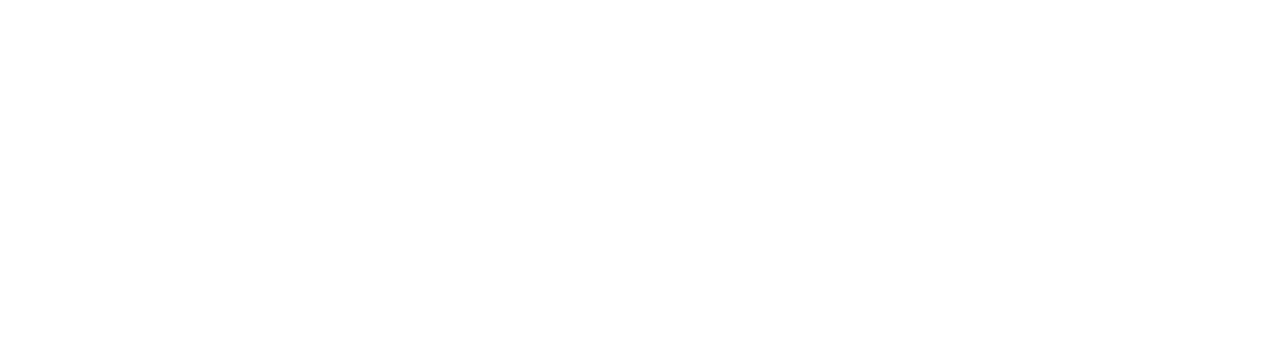
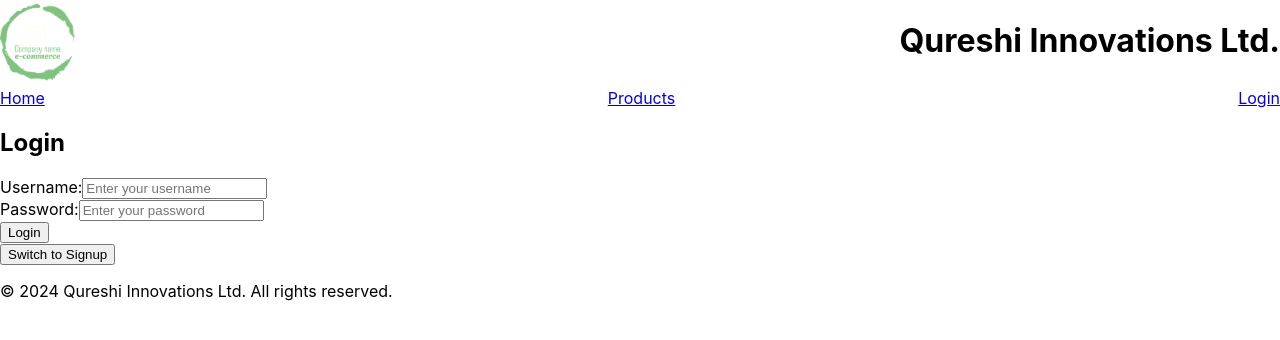
Before and after one commit to jaybarc/ENSF381-Assignment04, a React (Create React App) app in the folder my-ecommerce-app/: page /login in a window 1280 px wide. Before the commit this address had no page. Shown: the top 340 px of the page. Built offline with nearby package versions, Linux system fonts and the light colour scheme.

Commit message:
finished login page requirements as well as made a new directory for Backend

```diff
--- a/my-ecommerce-app/src/App.js
+++ b/my-ecommerce-app/src/App.js
@@ -2,6 +2,7 @@
 import Homepage from './components/Homepage';
 import { BrowserRouter as Router, Route, Routes } from 'react-router-dom';
 import Productpage from './components/Productpage';
+import LoginPage from './components/LoginPage';
 
 function App() {
     return (
@@ -10,6 +11,7 @@
                 <Routes>
                     <Route path="/" element={<Homepage />} />
                     <Route path="/products" element={<Productpage/>} />
+                    <Route path="/login" element={<LoginPage/>} />
                 </Routes>
             </div>
         </Router>
--- a/my-ecommerce-app/src/components/Header.js
+++ b/my-ecommerce-app/src/components/Header.js
@@ -17,7 +17,7 @@
       <nav className={styles.navList}>
         <Link to="/" className={styles.navItem}>Home</Link>
         <Link to="/products" className={styles.navItem}>Products</Link>
-        <Link to="/" className={styles.navItem}>Login</Link>
+        <Link to="/login" className={styles.navItem}>Login</Link>
       </nav>
 
 
--- /dev/null
+++ b/my-ecommerce-app/src/components/LoginForm.js
@@ -0,0 +1,68 @@
+import React, { useState } from 'react';
+
+function LoginForm() {
+    const [username, changeUsername] = useState('');
+    const [password, changePassword] = useState('');
+    const [error, setError] = useState(false);
+
+    const login = (e) => {
+        e.preventDefault();
+
+        if (username.trim() === '' || password.trim() === '') {
+            setError(true);
+        }
+        else {
+
+            // Place successful login logic here:
+
+            // Resetting form fields if there is a successful submission
+            setError(false);
+            changeUsername('');
+            changePassword('');
+        }
+
+    };
+
+    return (
+        <div>
+            <h2>Login</h2>
+
+            {error && <p style={{ color: 'red' }}>Please fill out both fields!</p>}
+
+            <form onSubmit={login}>
+                <div>
+                    <label htmlFor='username'>Username:</label>
+                    <input
+                        type="text"
+                        id="username"
+                        placeholder='Enter your username'
+                        value={username}
+                        onChange={(e) => changeUsername(e.target.value)}
+
+                    />
+
+                </div>
+
+                <div>
+                    <label htmlFor="password">Password:</label>
+                    <input
+                        type="password"
+                        id="password"
+                        placeholder="Enter your password"
+                        value={password}
+                        onChange={(e) => changePassword(e.target.value)}
+
+                    />
+
+                </div>
+
+                <button type="submit">Login</button>
+
+            </form>
+
+        </div>
+
+    );
+};
+
+export default LoginForm;
--- /dev/null
+++ b/my-ecommerce-app/src/components/LoginPage.js
@@ -0,0 +1,30 @@
+import React, { useState } from 'react';
+import Header from './Header';
+import LoginForm from './LoginForm';
+import SignupForm from './SignupForm';
+import Footer from './Footer';
+
+function LoginPage() {
+    const [login, setLogin] = useState(true);
+
+    const changeForm = () => {
+        setLogin(!login);
+    };
+
+    return (
+      <div>
+        <Header />
+
+        {login ? <LoginForm /> : <SignupForm />}
+        <button onClick={changeForm}>
+            {login ? 'Switch to Signup' : 'Switch to Login'}
+        </button>
+
+        <Footer />
+
+      </div>
+
+    );
+};
+
+export default LoginPage;
--- /dev/null
+++ b/my-ecommerce-app/src/components/SignupForm.js
@@ -0,0 +1,104 @@
+import React, { useState } from 'react';
+
+function SignupForm() {
+    const [username, setUser] = useState('');
+    const [password, setPassword] = useState('');
+    const [confirmPassword, setConfirmPassword] = useState('');
+    const [email, setEmail] = useState('');
+    const [error, setError] = useState('');
+
+    const handleSignup = (e) => {
+
+        e.preventDefault();
+
+        // Check if any field is empty
+        if (!username || !password || !confirmPassword || !email) {
+            setError('All fields are required!');
+            return;
+        }
+
+        // Check if passwords match
+        if (password !== confirmPassword) {
+            setError('Passwords do not match!');
+            return;
+        }
+
+        // Place successful signup logic here:
+
+        // Reseting error and form fields after a successful signup
+        setError('User signed up successfully!');
+        setUser('');
+        setPassword('');
+        setConfirmPassword('');
+        setEmail('');
+
+    };
+
+
+    return (
+        <div>
+            <h2>Signup</h2>
+
+            {error && <p style={{ color: 'red' }}>{error}</p>}
+
+            <form onSubmit={handleSignup}>
+                <div>
+                    <label htmlFor='username'>Username:</label>
+                    <input
+                        type="text"
+                        id="username"
+                        placeholder="Enter your username"
+                        value={username}
+                        onChange={(e) => setUser(e.target.value)}
+
+                    />
+
+                </div>
+
+                <div>
+                    <label htmlFor='password'>Password:</label>
+                    <input
+                        type="password"
+                        id="password"
+                        placeholder="Enter your password"
+                        value={password}
+                        onChange={(e) => setPassword(e.target.value)}
+
+                    />
+
+                </div>
+
+                <div>
+                    <label htmlFor='confirmPassword'>Confirm Password:</label>
+                    <input
+                        type="password"
+                        id="confirmPassword"
+                        placeholder="Confirm your password"
+                        value={confirmPassword}
+                        onChange={(e) => setConfirmPassword(e.target.value)}
+
+                    />
+
+                </div>
+
+                <div>
+                    <label htmlFor='email'>Email:</label>
+                    <input
+                        type="email"
+                        id="email"
+                        placeholder="Enter your email"
+                        value={email}
+                        onChange={(e) => setEmail(e.target.value)}
+
+                    />
+
+                </div>
+
+                <button type="submit">Signup</button>
+
+            </form>
+        </div>
+    );
+}
+
+export default SignupForm;
```
Also changed, not shown: 1 other file (tests, documents, lock files or other folders).
